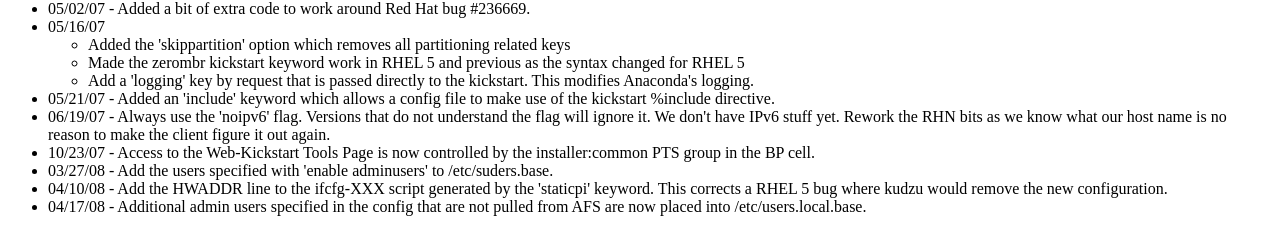
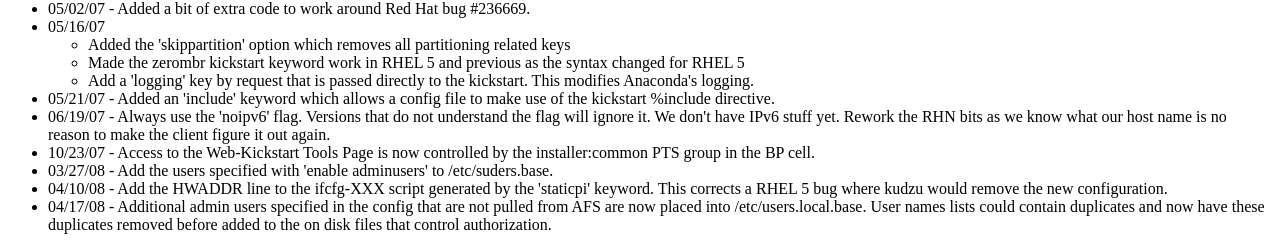
Before and after one commit to jjneely/webkickstart, a PHP site: page /changelog-content.php in a window 1280 px wide. Shown: the part 1362-1612 px from the top of the page. Before the commit the page ends 1578 px from the top, so only its background shows below. Run offline with PHP 8.4, Linux system fonts and the light colour scheme.

Commit message:
There are two changes I should document them both.
git-svn-id: https://svn.linux.ncsu.edu/svn/cls/branches/solaris2ks/released@2662 35bbe6b0-b001-0410-9f0e-dd3f93706181

```diff
--- a/www/changelog-content.php
+++ b/www/changelog-content.php
@@ -212,7 +212,9 @@
     configuration.</li>
 <li>04/17/08 -
     Additional admin users specified in the config that are not pulled
-    from AFS are now placed into /etc/users.local.base.</li>
+    from AFS are now placed into /etc/users.local.base.  User names lists
+    could contain duplicates and now have these duplicates removed before
+    added to the on disk files that control authorization.
 </ul>
 
 </body>
```
